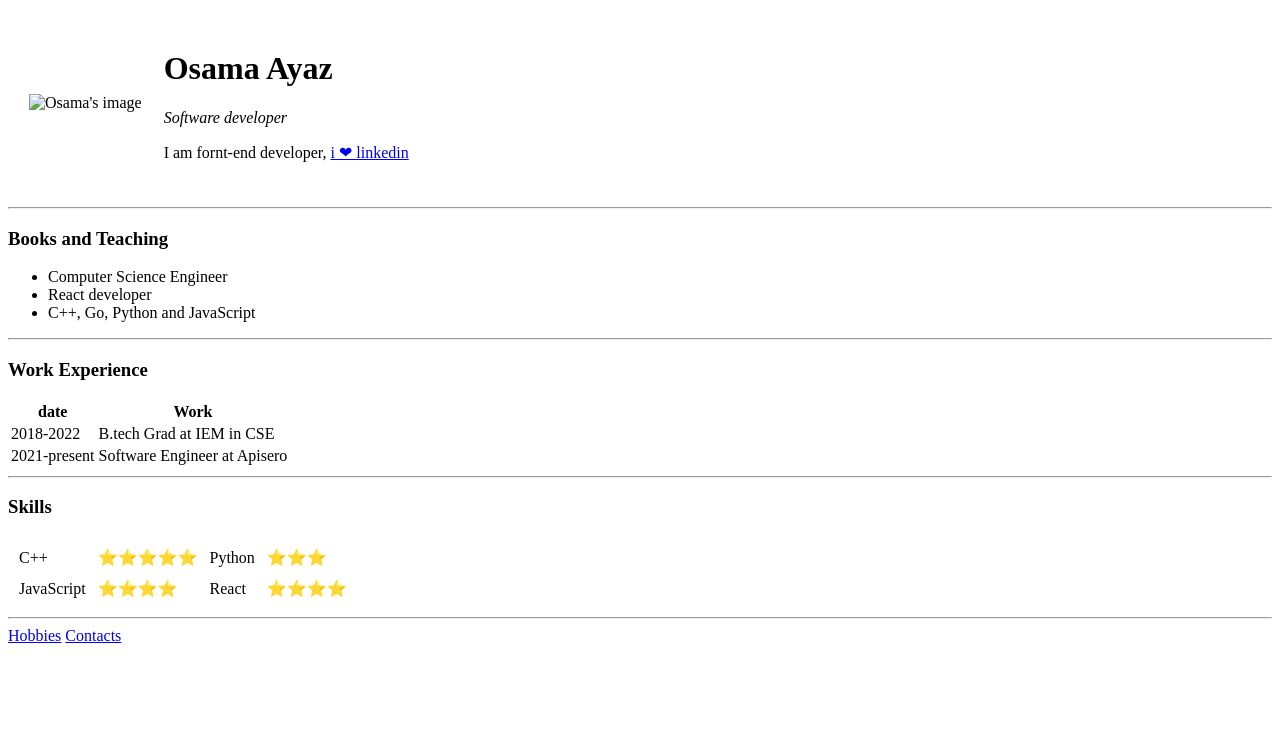
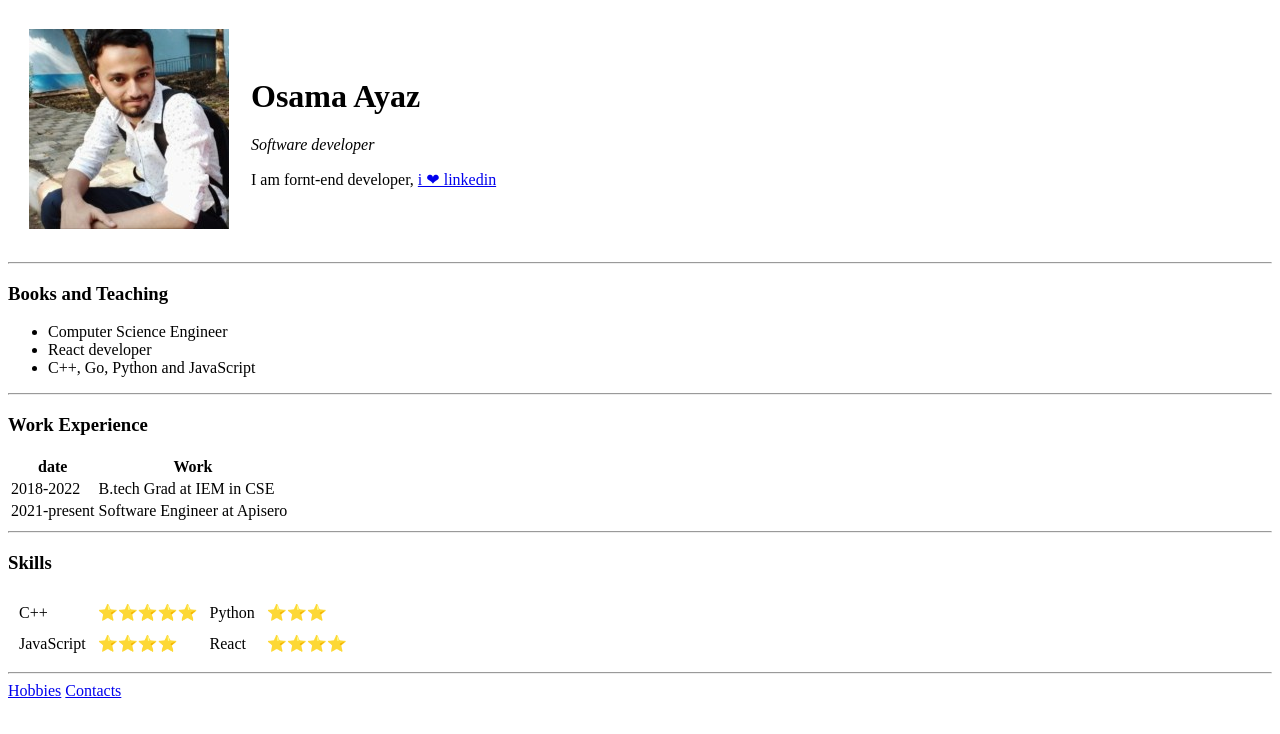
Before and after one commit to Oochucha/cv, a plain HTML site: page index.html in a window 1280 px wide. Drawn offline with Linux system fonts and the light colour scheme.

Commit message:
Update index.html

```diff
--- a/index.html
+++ b/index.html
@@ -9,7 +9,7 @@
 <body>
   <table cellspacing="20">
     <tr >
-      <td><img src="images/osama.png" alt="Osama's image" /></td>
+      <td><img src="osama.png" alt="Osama's image" /></td>
       <td><h1>Osama Ayaz</h1>
       <!-- <i> vs <emp> and bold vs strong -->
       <p><em>Software developer</em></p>
```
